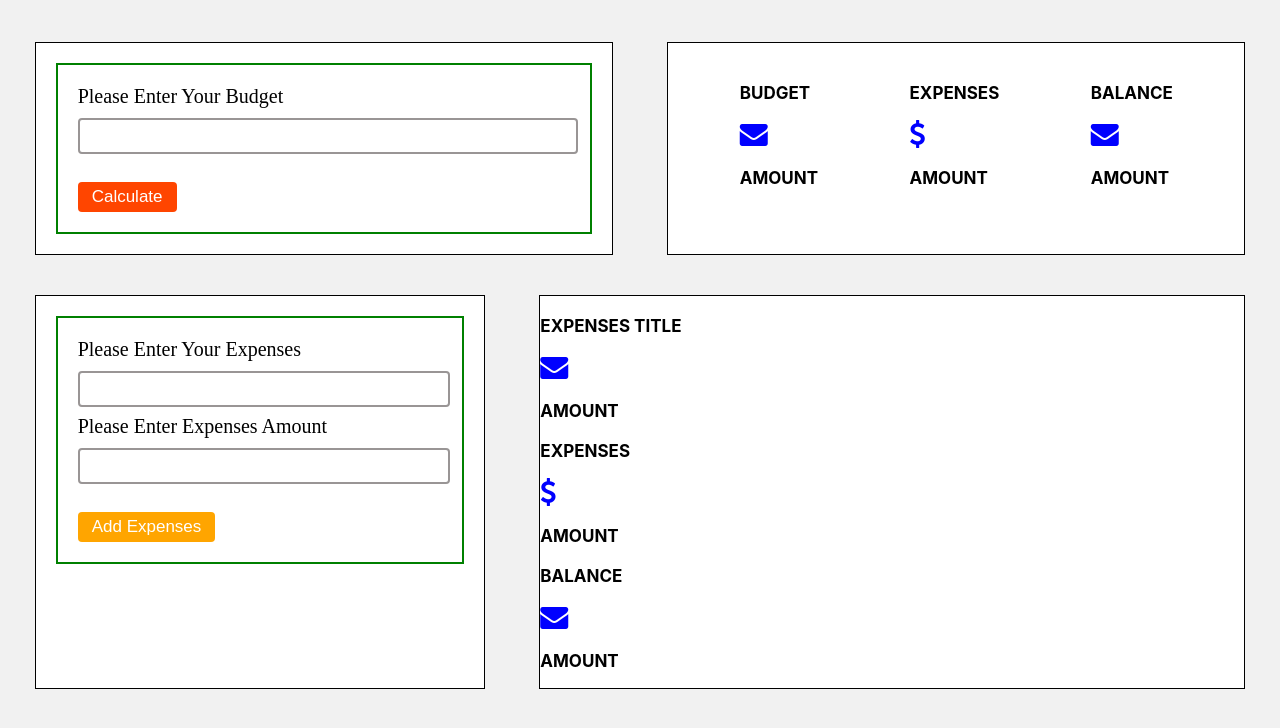
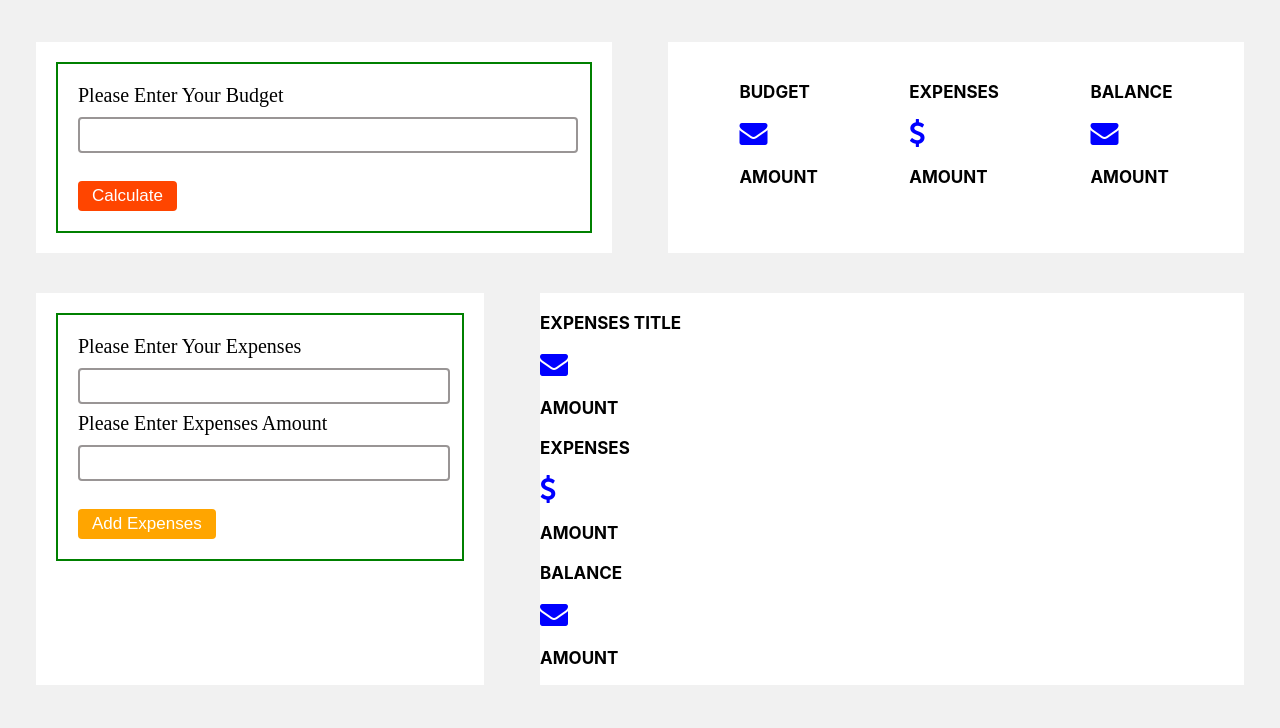
Before and after one commit to SimiCodes4Real/myBudgetApp, a plain HTML site: page index.html in a window 1280 px wide. Shown: the part 62-790 px from the top of the page. Drawn offline with Linux system fonts and the light colour scheme.

Commit message:
Update index page

```diff
--- a/index.html
+++ b/index.html
@@ -13,7 +13,7 @@
     <!--start of the first section-->
     <h2 class="txt-center">BUDGET APP</h2>
     <div class="budget-controls section d-flex">
-      <div class="column-one border">
+      <div class="column-one">
         <form action="" id="form" method="POST">
           <div class="form-group">
             <label>Please Enter Your Budget</label>
@@ -22,7 +22,7 @@
           </div>
         </form>
       </div>
-      <div class="column-two d-flex border">
+      <div class="column-two d-flex">
         <div class="budget">
           <p>Budget</p>
           <i class="fa fa-envelope"></i>
@@ -39,7 +39,7 @@
           <p>Amount</p>
         </div>
       </div>
-      <div class="column-three section border">
+      <div class="column-three section">
         <form action="" id="form" method="POST">
           <div class="form-group">
             <label> Please Enter Your Expenses</label>
@@ -50,7 +50,7 @@
           </div>
         </form>
       </div>
-      <div class="column-four section border">
+      <div class="column-four section">
         <div class="budget ">
           <p>Expenses Title</p>
           <i class="fa fa-envelope"></i>
```
